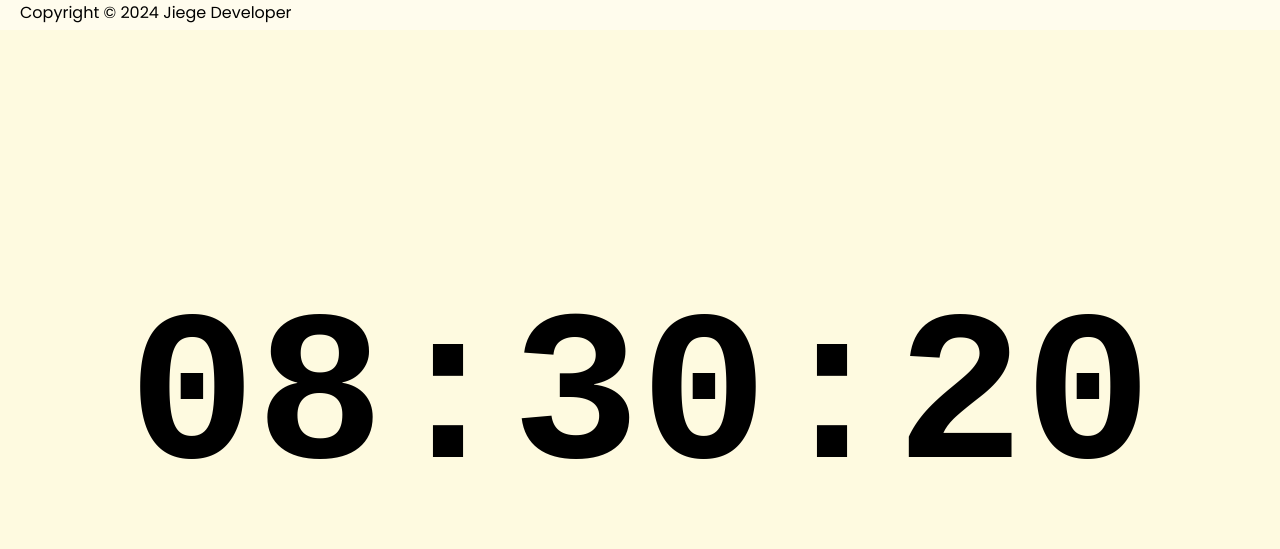
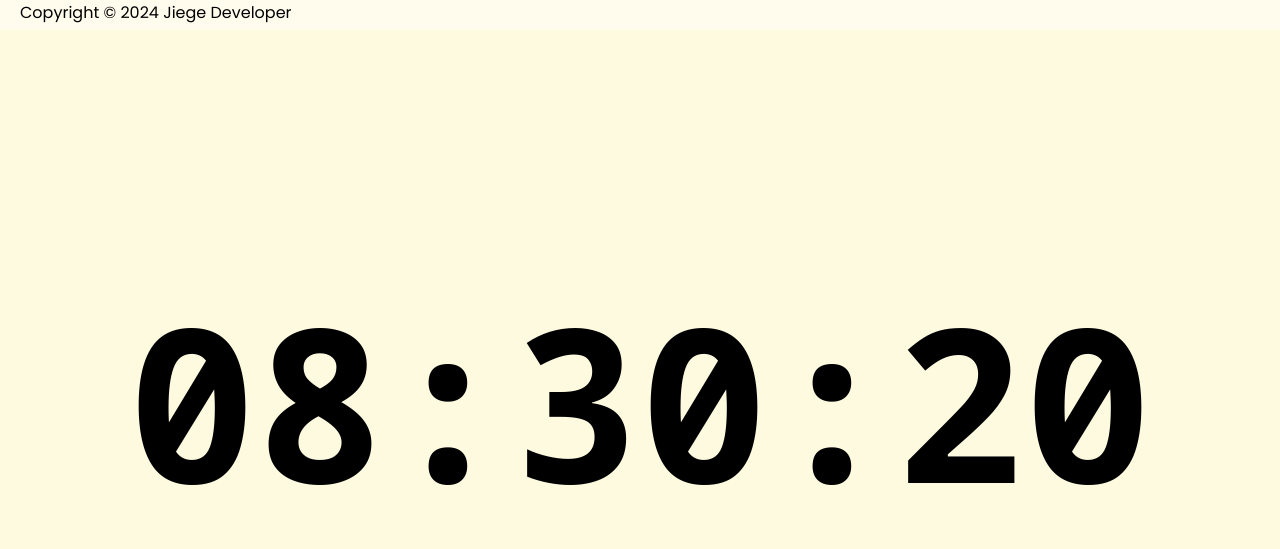
Before and after one commit to GaoZi2014/jiegetools, a plain HTML site: page clock/index.html in a window 1280 px wide. Drawn offline with Linux system fonts and the light colour scheme.

Commit message:
Add files via upload

```diff
--- a/clock/style.css
+++ b/clock/style.css
@@ -1,4 +1,5 @@
 @import url('https://fonts.googleapis.com/css2?family=Poppins:ital@0;1&display=swap');
+@import url('https://fonts.googleapis.com/css2?family=Noto+Sans+Mono:wght@100..900&display=swap');
 
 * {
     margin: 0;
@@ -21,7 +22,7 @@
 }
 
 body {
-    font-family: monospace;
+    font-family: 'Noto Sans Mono', monospace;
     background-color: #fefae0;
     overflow: hidden;
     font-weight: 800;
```
